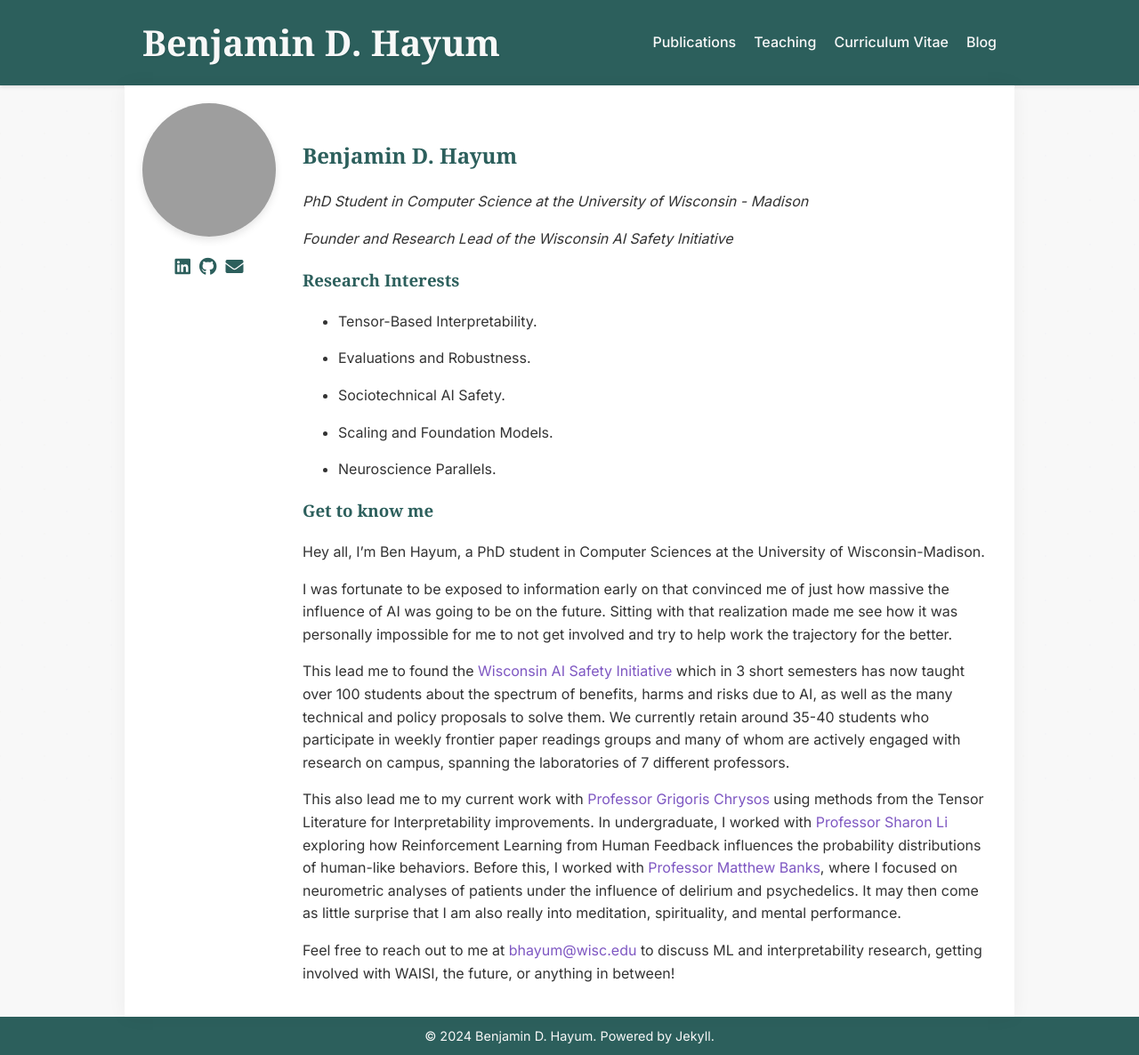
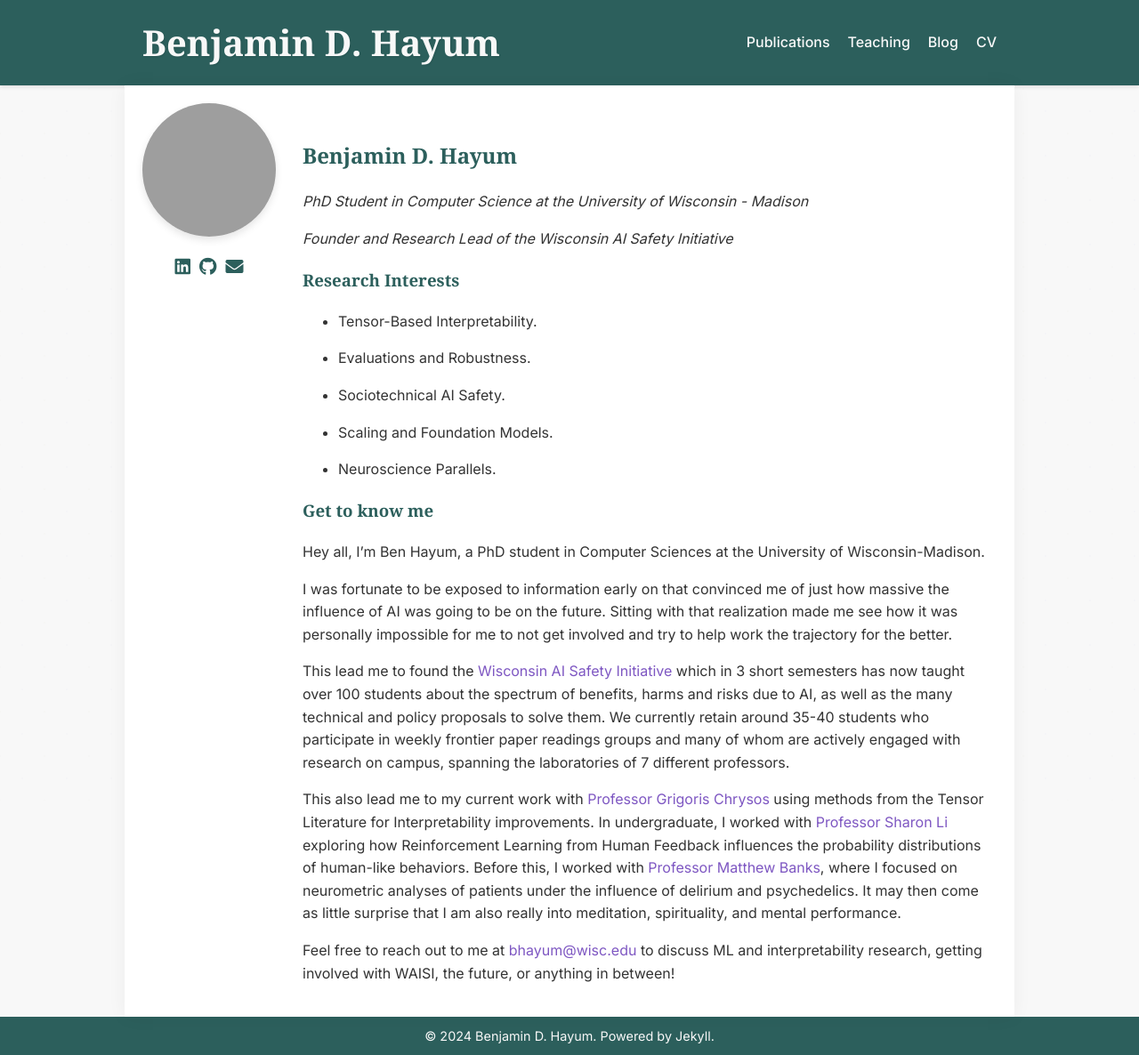
Before and after one commit to BenjaminHayum/BenjaminHayum.github.io, a Jekyll site: the page built from index.md, in a window 1280 px wide. Shown: the whole page at 89% size. Built offline with Jekyll 4.4.1, drawn with Linux system fonts in a browser that asks for light colours; grey boxes are pictures that could not be loaded.

Commit message:
Navbar Correction

```diff
--- a/_config.yml
+++ b/_config.yml
@@ -48,14 +48,13 @@ author:
 # Sub-page links
 navbar-links:
   Home: "/"
-  Publications: "/Publications"
+  Publications: "/publications"
   CV: "/cv"
   Teaching: "/teaching"
   Blog: "/blog"
 
 # Build settings
 markdown: kramdown
-theme: minima
 remote_theme: mmistakes/minimal-mistakes@4.24.0
 plugins:
   - jekyll-feed
--- a/_includes/header.html
+++ b/_includes/header.html
@@ -5,8 +5,8 @@
       <ul>
         <li><a href="{{ site.baseurl }}/publications">Publications</a></li>
         <li><a href="{{ site.baseurl }}/teaching">Teaching</a></li>
-        <li><a href="{{ site.baseurl }}/cv">Curriculum Vitae</a></li>
         <li><a href="{{ site.baseurl }}/blog">Blog</a></li>
+        <li><a href="{{ site.baseurl }}/cv">CV</a></li>
       </ul>
       <img src="/assets/image/ben-headshot2.jpg" alt="Benjamin D. Hayum" class="profile-image">
     </nav>
--- a/_layouts/default.html
+++ b/_layouts/default.html
@@ -16,8 +16,8 @@
                 <ul>
                     <li><a href="{{ site.baseurl }}/publications">Publications</a></li>
                     <li><a href="{{ site.baseurl }}/teaching">Teaching</a></li>
-                    <li><a href="{{ site.baseurl }}/cv">Curriculum Vitae</a></li>
                     <li><a href="{{ site.baseurl }}/blog">Blog</a></li>
+                    <li><a href="{{ site.baseurl }}/cv">CV</a></li>
                 </ul>
             </nav>
         </div>
```
